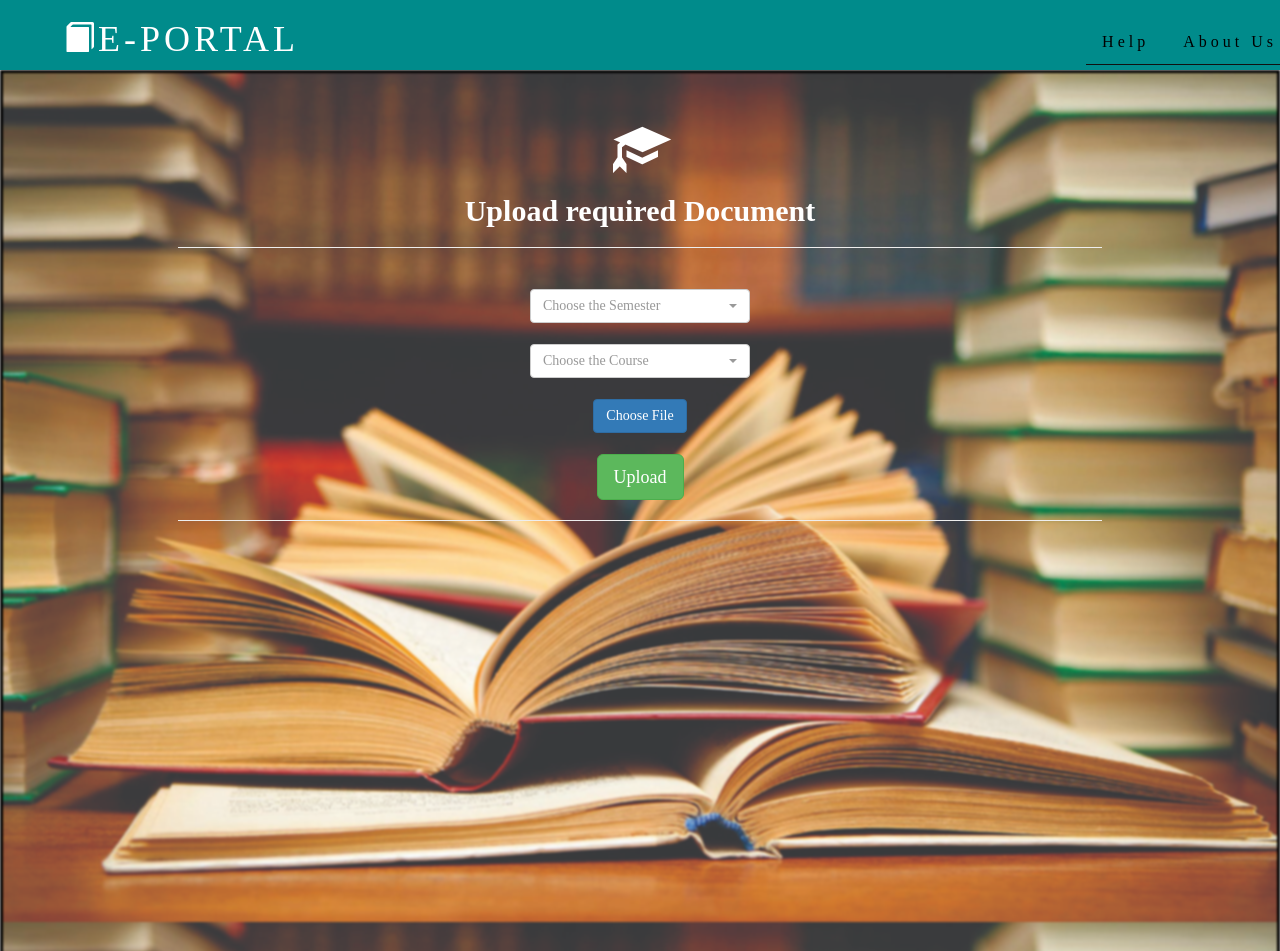
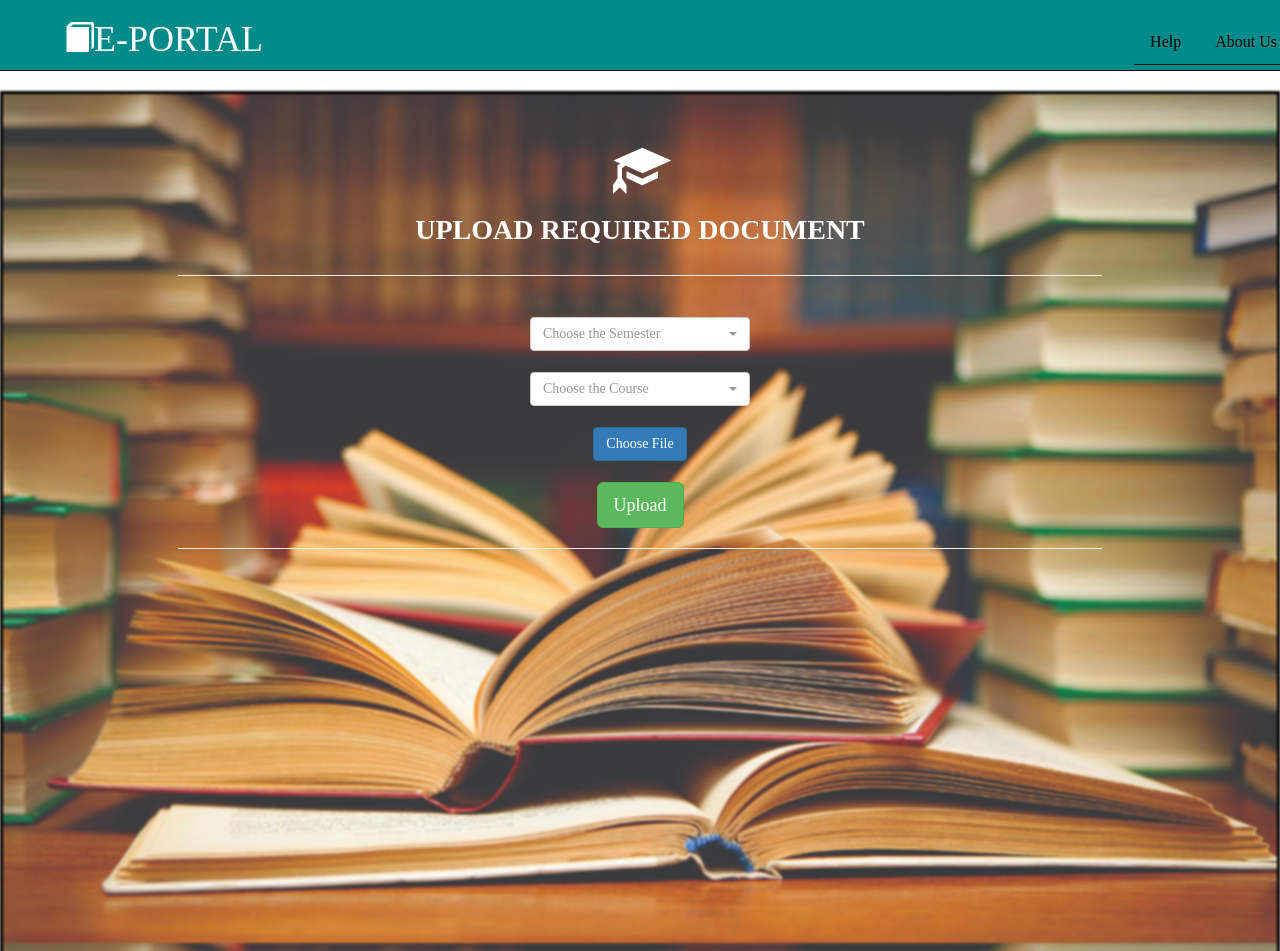
Before and after one commit to ITUTE/aranyaka-eportal, a PHP site: page /facultyupload.php in a window 1280 px wide. Run offline with PHP 8.4, Linux system fonts and the light colour scheme; some libraries are stand-ins or nearby versions.

Commit message:
Latest commit at 4 pm 14/06

```diff
--- a/portal/eportalhome.css
+++ b/portal/eportalhome.css
@@ -117,6 +117,50 @@ h2 {
       font-size: 20px;
       margin-bottom: 20px;
       color: #f4511e;
+  }
+
+   .slideanim {visibility:hidden;}
+  .slide {
+      animation-name: slide;
+      -webkit-animation-name: slide;
+      animation-duration: 1s;
+      -webkit-animation-duration: 1s;
+      visibility: visible;
+  }
+  @keyframes slide {
+    0% {
+      opacity: 0;
+      transform: translateY(70%);
+    }
+    100% {
+      opacity: 1;
+      transform: translateY(0%);
+    }
+  }
+  @-webkit-keyframes slide {
+    0% {
+      opacity: 0;
+      -webkit-transform: translateY(70%);
+    }
+    100% {
+      opacity: 1;
+      -webkit-transform: translateY(0%);
+    }
+  }
+  @media screen and (max-width: 768px) {
+    .col-sm-4 {
+      text-align: center;
+      margin: 25px 0;
+    }
+    .btn-lg {
+        width: 100%;
+        margin-bottom: 35px;
+    }
+  }
+  @media screen and (max-width: 480px) {
+    .logo {
+        font-size: 150px;
+    }
   }
 
 
--- a/portal/facultyupload.php
+++ b/portal/facultyupload.php
@@ -2,7 +2,7 @@
 	<head>
 		<title>Faculty Upload</title>
         <link href='css/bootstrap.css' rel='stylesheet'>
-        <link rel="stylesheet" type="text/css" href="eportal.css">
+        <link rel="stylesheet" type="text/css" href="eportalhome.css">
 	</head>
 	<body>
         <div class='row'>
@@ -38,7 +38,7 @@
                                 <hr>
 		                        <p>
 		                        </p><div class="divider-10"></div>
-                                    <select class="selectpicker" title="Choose the Semester"  data-size="4">
+                                    <select class="selectpicker slide" title="Choose the Semester"  data-size="4">
                                         <option data-subtext="First">I</option>
                                         <option data-subtext="Second">II</option>
                                         <option data-subtext="Third">III</option>
@@ -49,7 +49,7 @@
                                         <option data-subtext="Eighth">VIII</option>
                                     </select>
                                     <div class="divider-10"></div>
-                                    <select class="selectpicker" title="Choose the Course"  data-size="5">
+                                    <select class="selectpicker slide" title="Choose the Course"  data-size="5">
                                         <option>Depends on the selected Semester</option>
                                         <option>Depends on the selected Semester</option>
                                         <option>Depends on the selected Semester</option>
@@ -60,9 +60,9 @@
 
                                     </select>
                                 <div class="divider-10"></div>
-                                <button type="submit" class="btn btn-md btn-primary" name="btn-viewmat">Choose File</button>
+                                <button type="submit" class="btn btn-md btn-primary slide" name="btn-viewmat">Choose File</button>
                                 <div class="divider-10"></div>
-                                <button type="submit" class="btn btn-lg btn-success" name="btn-viewmat">Upload</button>
+                                <button type="submit" class="btn btn-lg btn-success slide" name="btn-viewmat">Upload</button>
                                 <hr>
 
                             </div>
```
Also changed, not shown: portal/eportalhome.php (+6 -6 lines), portal/fLogin.php (+6 -5 lines), portal/infotable.php (+4 -5 lines), portal/sdropdown.php (+8 -8 lines), portal/slogin.php (+7 -6 lines), portal/sview.php (+6 -6 lines).
